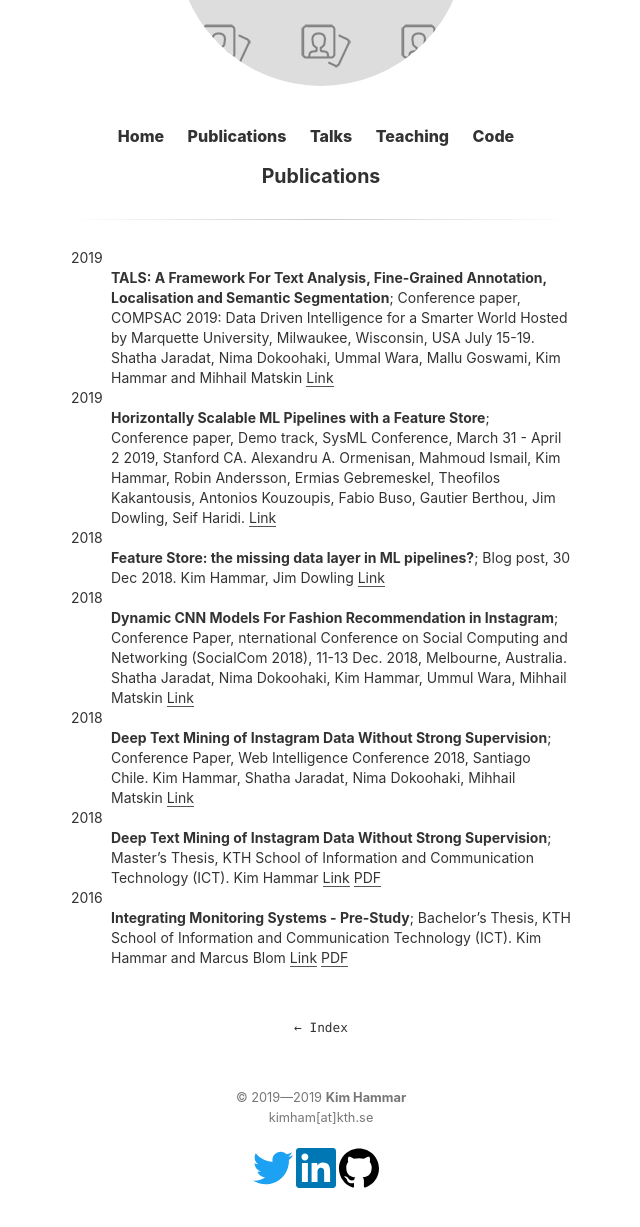
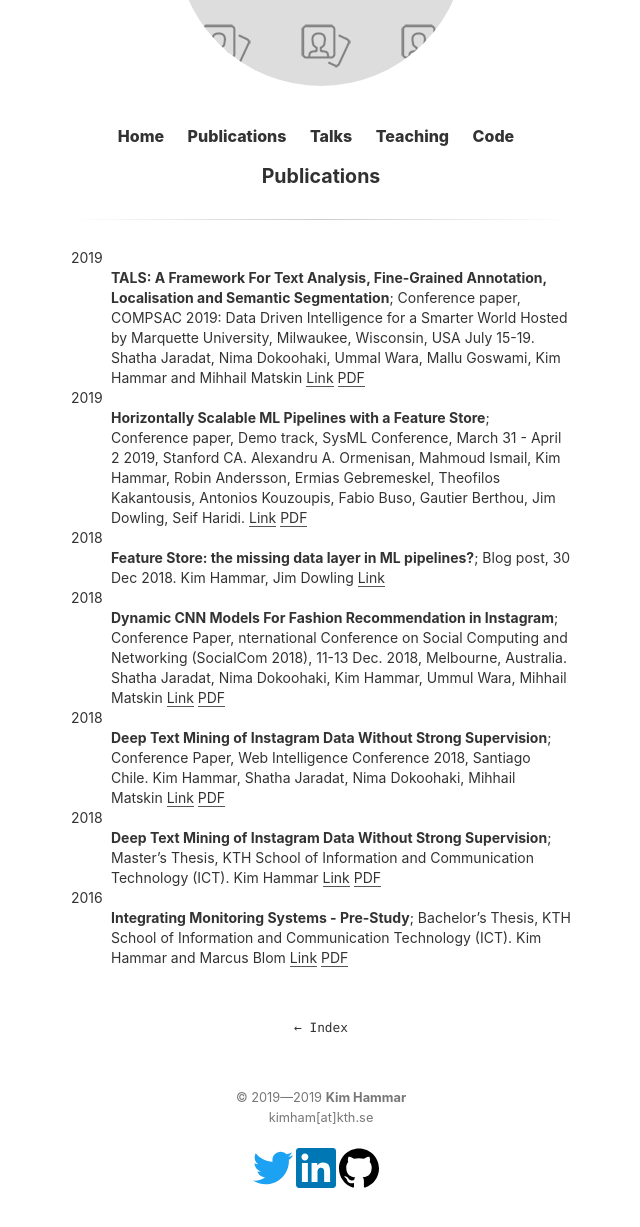
Before and after one commit to Limmen/Limmen.github.io, a Jekyll site: the page built from publications.md, in a window 1280 px wide, cut to the strip 244-1473 px from the top of the page. Shown: the whole strip, without its empty margins (319-959 px from the left). Built offline with Jekyll 4.4.1, drawn with Linux system fonts in a browser that asks for light colours.

Commit message:
update publications

```diff
--- a/publications.md
+++ b/publications.md
@@ -8,11 +8,13 @@ title: Publications
     Shatha Jaradat, Nima Dokoohaki, Ummal Wara, Mallu Goswami, Kim Hammar and
 Mihhail Matskin
 	[Link](https://ieeexplore.ieee.org/document/8754470)
+	[PDF](/assets/papers/tals.pdf)
 
 2019
 :   **Horizontally Scalable ML Pipelines with a Feature Store**; Conference paper, Demo track, SysML Conference, March 31 - April 2 2019, Stanford CA.
     Alexandru A. Ormenisan, Mahmoud Ismail, Kim Hammar, Robin Andersson, Ermias Gebremeskel, Theofilos Kakantousis, Antonios Kouzoupis, Fabio Buso, Gautier Berthou, Jim Dowling, Seif Haridi.
 	[Link](https://www.sysml.cc/doc/2019/demo_7.pdf)
+	[PDF](/assets/papers/sysml_featurestore.pdf)
 
 2018
 :   **Feature Store: the missing data layer in ML pipelines?**; Blog post, 30 Dec 2018.
@@ -23,11 +25,13 @@ Mihhail Matskin
 :   **Dynamic CNN Models For Fashion Recommendation in Instagram**; Conference Paper, nternational Conference on Social Computing and Networking (SocialCom 2018), 11-13 Dec. 2018, Melbourne, Australia.
 	Shatha Jaradat, Nima Dokoohaki, Kim Hammar, Ummul Wara, Mihhail Matskin
 	[Link](http://kth.diva-portal.org/smash/record.jsf?pid=diva2%3A1319767&dswid=2781)
+	[PDF](/assets/papers/dynamic_cnn.pdf)
 
 2018
 :   **Deep Text Mining of Instagram Data Without Strong Supervision**; Conference Paper, Web Intelligence Conference 2018, Santiago Chile.
     Kim Hammar, Shatha Jaradat, Nima Dokoohaki, Mihhail Matskin
 	[Link](https://ieeexplore.ieee.org/document/8609589)
+	[PDF](/assets/papers/deep_text_mining_wi18.pdf)
 
 2018
 :   **Deep Text Mining of Instagram Data Without Strong Supervision**; Master's Thesis, KTH School of Information and Communication Technology (ICT).
```
Also changed, not shown: 2 other files.
